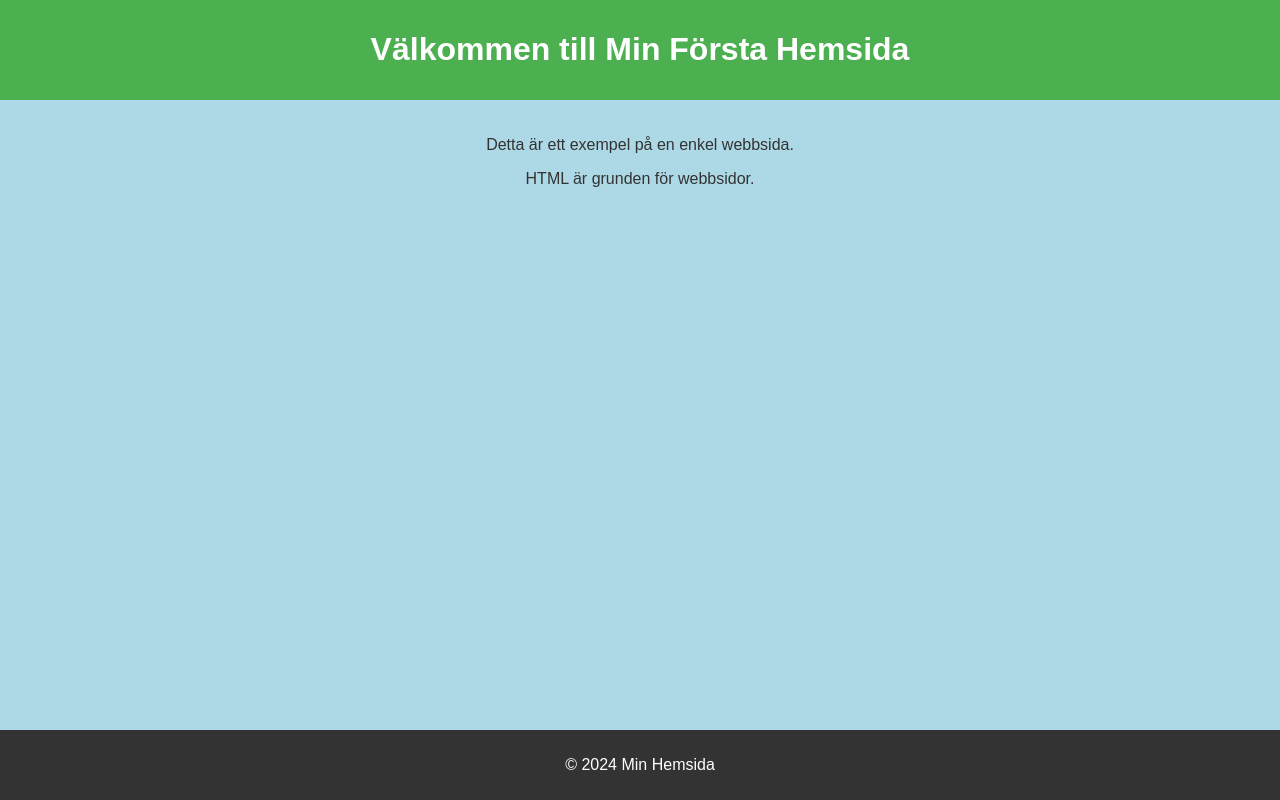
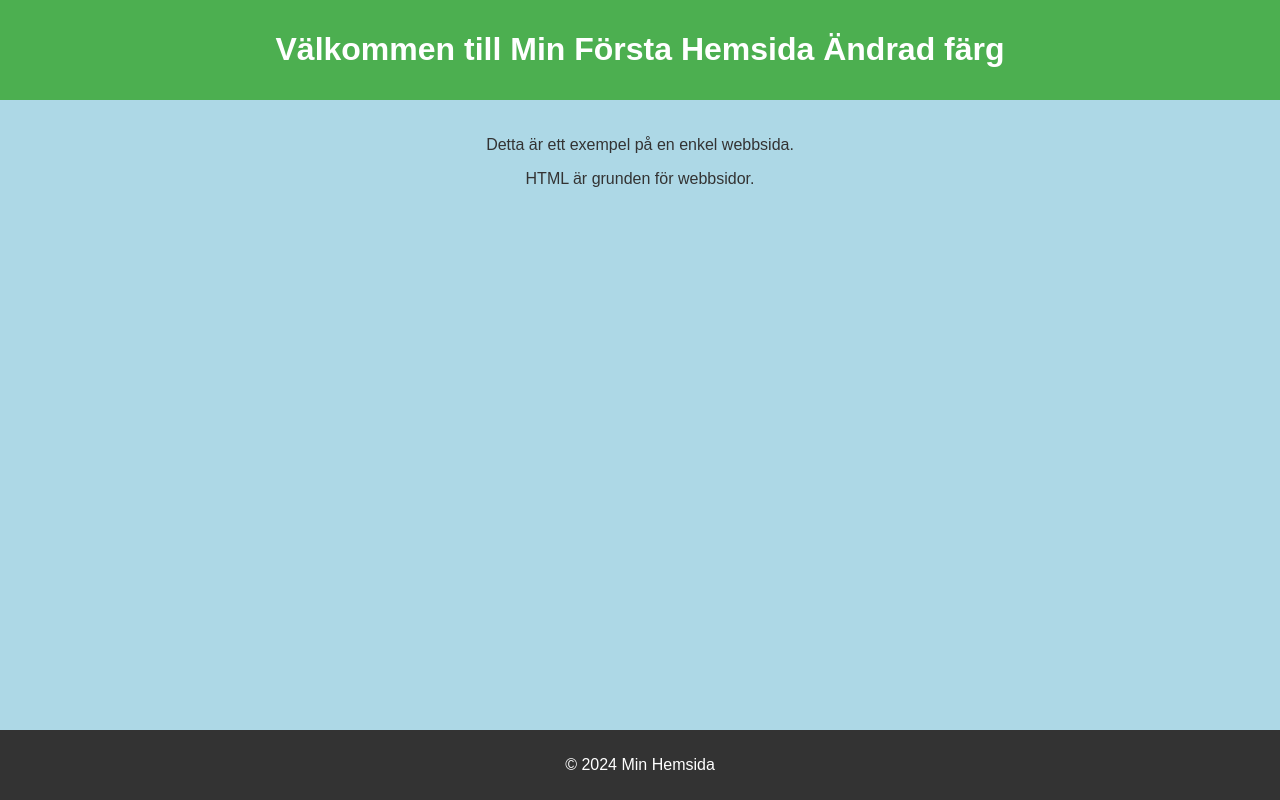
Before and after one commit to Haank-W/Haank-W.github.io, a plain HTML site: page index.html in a window 1280 px wide. Drawn offline with Linux system fonts and the light colour scheme.

Commit message:
Update index.html

```diff
--- a/index.html
+++ b/index.html
@@ -34,7 +34,7 @@
 </head>
 <body>
     <header>
-        <h1>Välkommen till Min Första Hemsida</h1>
+        <h1>Välkommen till Min Första Hemsida Ändrad färg</h1>
     </header>
     <main>
         <p>Detta är ett exempel på en enkel webbsida.</p>
```
